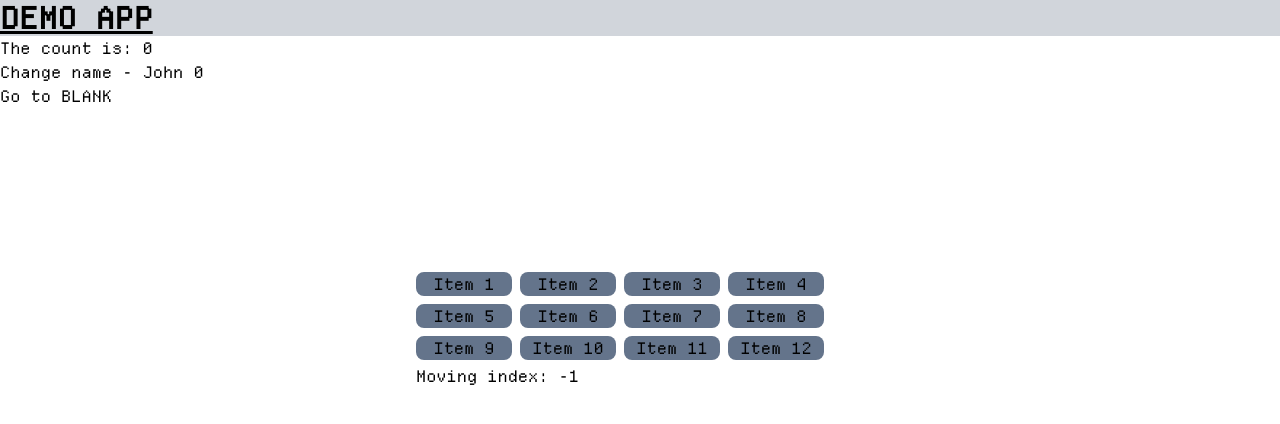
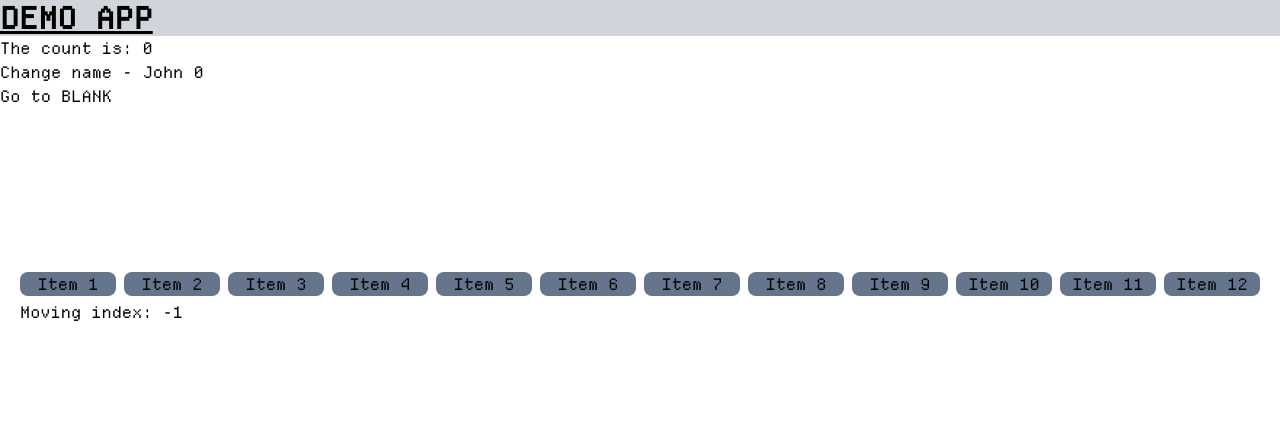
Before and after one commit to pr0g/reorderable-list, a React (Vite) app: page / in a window 1280 px wide. Shown: the top 424 px of the page. Built offline with nearby package versions, Linux system fonts and the light colour scheme.

Commit message:
animate back y axis

```diff
--- a/src/reorderable-list.tsx
+++ b/src/reorderable-list.tsx
@@ -18,7 +18,7 @@ export function ReorderableList() {
   const [movingIndex, setMovingIndex] = useState(-1);
   const [availableIndex, setAvailableIndex] = useState(-1);
   const [justChangedIndex, setJustChangedIndex] = useState(-1);
-  const [justChangedMouseDelta, setJustChangedMouseDelta] = useState(0);
+  const [justChangedMouseDelta, setJustChangedMouseDelta] = useState([0, 0]);
   const [justChangedHoverIndex, setJustChangedHoverIndex] = useState(-1);
   const [mouseDelta, setMouseDelta] = useState([0, 0]);
   const mouseDownPosition = useRef([0, 0]);
@@ -30,7 +30,7 @@ export function ReorderableList() {
   useEffect(() => {
     if (justChangedIndex !== -1) {
       setJustChangedIndex(-1);
-      setJustChangedMouseDelta(0);
+      setJustChangedMouseDelta([0, 0]);
     }
   }, [justChangedIndex]);
 
@@ -63,7 +63,7 @@ export function ReorderableList() {
         style.left = `${mouseDelta[0]}px`;
         style.top = `${mouseDelta[1]}px`;
       } else if (index === justChangedIndex) {
-        style.transform = `translateX(${justChangedMouseDelta}px) scale(1.1)`;
+        style.transform = `translateX(${justChangedMouseDelta[0]}px) translateY(${justChangedMouseDelta[1]}px) scale(1.1)`;
       } else if (index >= availableIndex && index < theIndex) {
         style.transform = `translateX(${itemWidth}px)`;
       } else if (index <= availableIndex && index > theIndex) {
@@ -103,9 +103,10 @@ export function ReorderableList() {
       newItems.splice(availableIndex, 0, extracted);
       setItems(newItems);
       setJustChangedIndex(availableIndex);
-      setJustChangedMouseDelta(
-        mouseDelta[0] + (movingIndex - availableIndex) * itemWidth.current
-      );
+      setJustChangedMouseDelta([
+        mouseDelta[0] + (movingIndex - availableIndex) * itemWidth.current,
+        mouseDelta[1],
+      ]);
       setMovingIndex(-1);
       setAvailableIndex(-1);
       setMouseDelta([0, 0]);
@@ -164,13 +165,14 @@ export function ReorderableList() {
 
   return (
     // outside list
-    <div className="flex flex-col max-w-md">
-      <ul ref={ulRef} className="flex flex-wrap gap-x-2 max-w-md">
+    // max-w-md
+    <div className="flex flex-col">
+      <ul ref={ulRef} className="flex flex-wrap gap-x-2">
         {items.map((item, index) => {
           return (
-            <Fragment key={index}>
+            <Fragment key={`${index}-${item}`}>
               <li
-                key={item}
+                key={`${index}-${item}`}
                 onTransitionEnd={() => {
                   if (index === justChangedHoverIndex) {
                     setMovingIndex(index);
```
